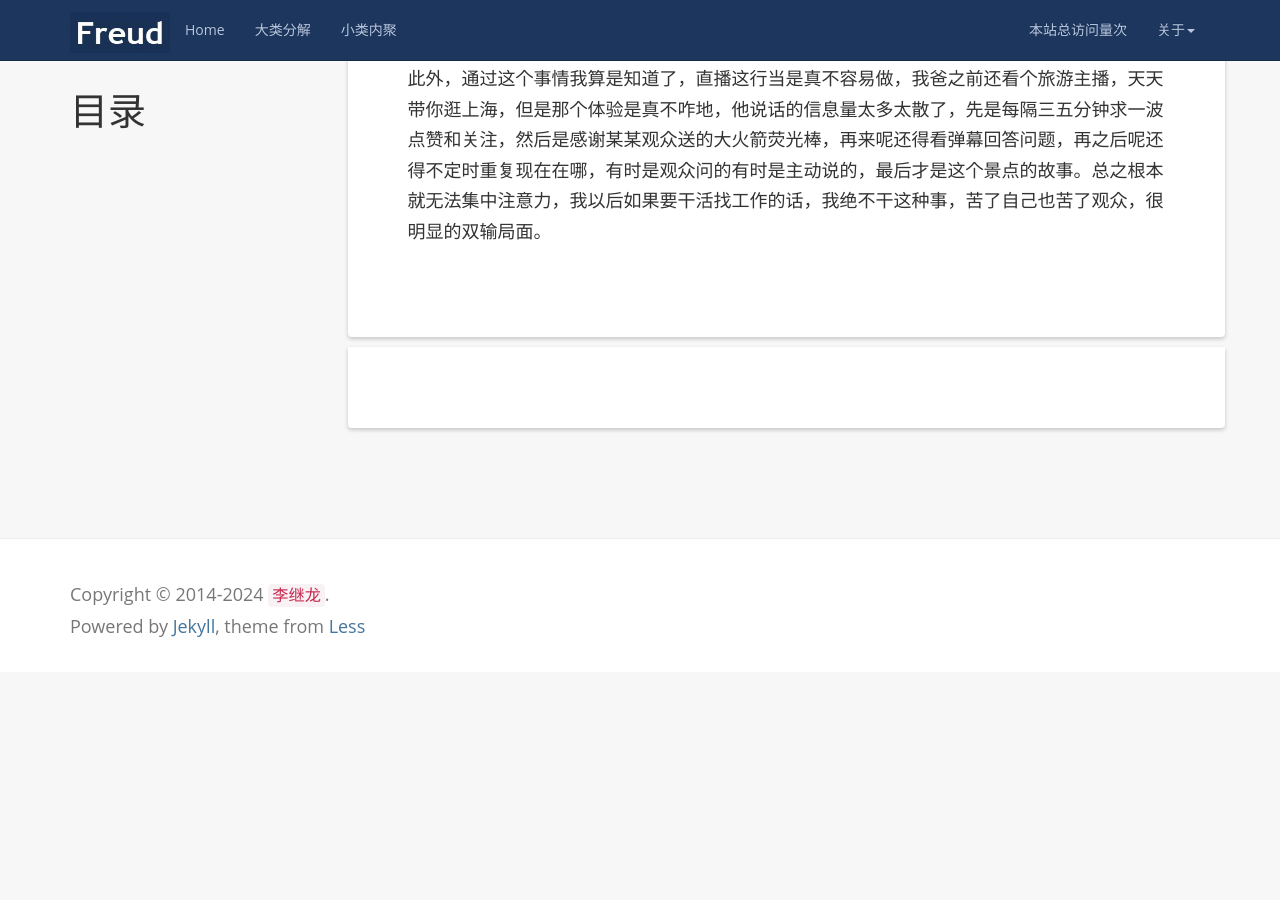
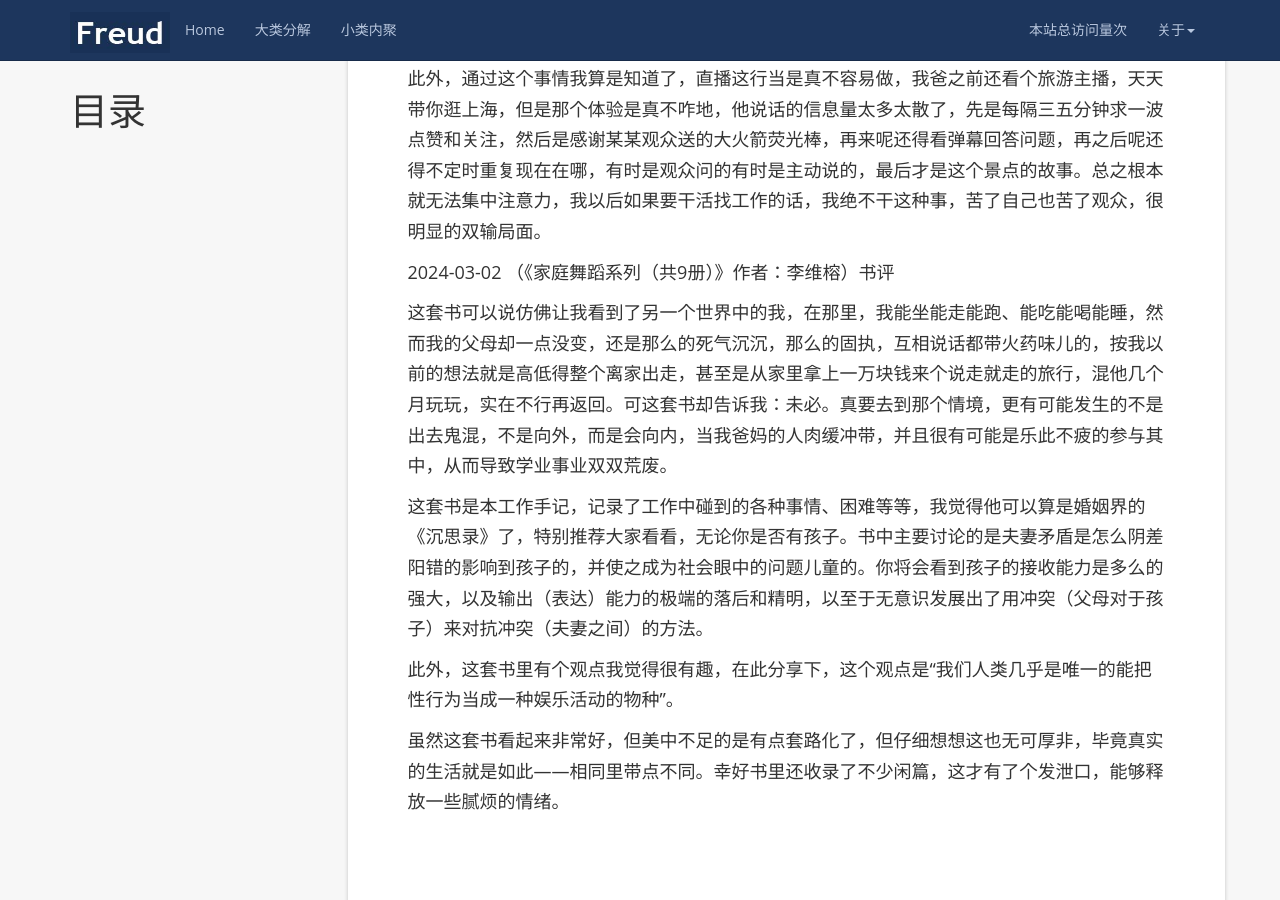
Before and after one commit to kljzndx/My-Blog, a Jekyll site: the page built from _posts/2016-07-03-my-notebook.md, in a window 1280 px wide and 900 px high, scrolled down 3026 px. Built offline with Jekyll 4.4.1, drawn with Linux system fonts in a browser that asks for light colours; nearby versions of some CDN libraries; comment, search, counter and statistics services are not loaded; before the commit the page ends 3698 px from its top, so only the background shows below that.

Commit message:
添加随笔

```diff
--- a/_posts/2016-07-03-my-notebook.md
+++ b/_posts/2016-07-03-my-notebook.md
@@ -55,3 +55,13 @@ tags: [随便写写]
 以上就是我所认为的原因了，或者说是原因之一吧。还有一个原因是我的问题了，我这个人的情绪太不稳定了，随便什么事都能有所起伏的，而且我还不知道怎么去表达和释放情绪，因为根本就没人教，我的父母教给我的只有压抑和发泄。
 
 此外，通过这个事情我算是知道了，直播这行当是真不容易做，我爸之前还看个旅游主播，天天带你逛上海，但是那个体验是真不咋地，他说话的信息量太多太散了，先是每隔三五分钟求一波点赞和关注，然后是感谢某某观众送的大火箭荧光棒，再来呢还得看弹幕回答问题，再之后呢还得不定时重复现在在哪，有时是观众问的有时是主动说的，最后才是这个景点的故事。总之根本就无法集中注意力，我以后如果要干活找工作的话，我绝不干这种事，苦了自己也苦了观众，很明显的双输局面。
+
+2024-03-02 （《家庭舞蹈系列（共9册）》作者：李维榕）书评
+
+这套书可以说仿佛让我看到了另一个世界中的我，在那里，我能坐能走能跑、能吃能喝能睡，然而我的父母却一点没变，还是那么的死气沉沉，那么的固执，互相说话都带火药味儿的，按我以前的想法就是高低得整个离家出走，甚至是从家里拿上一万块钱来个说走就走的旅行，混他几个月玩玩，实在不行再返回。可这套书却告诉我：未必。真要去到那个情境，更有可能发生的不是出去鬼混，不是向外，而是会向内，当我爸妈的人肉缓冲带，并且很有可能是乐此不疲的参与其中，从而导致学业事业双双荒废。
+
+这套书是本工作手记，记录了工作中碰到的各种事情、困难等等，我觉得他可以算是婚姻界的《沉思录》了，特别推荐大家看看，无论你是否有孩子。书中主要讨论的是夫妻矛盾是怎么阴差阳错的影响到孩子的，并使之成为社会眼中的问题儿童的。你将会看到孩子的接收能力是多么的强大，以及输出（表达）能力的极端的落后和精明，以至于无意识发展出了用冲突（父母对于孩子）来对抗冲突（夫妻之间）的方法。
+
+此外，这套书里有个观点我觉得很有趣，在此分享下，这个观点是“我们人类几乎是唯一的能把性行为当成一种娱乐活动的物种”。
+
+虽然这套书看起来非常好，但美中不足的是有点套路化了，但仔细想想这也无可厚非，毕竟真实的生活就是如此——相同里带点不同。幸好书里还收录了不少闲篇，这才有了个发泄口，能够释放一些腻烦的情绪。
```
